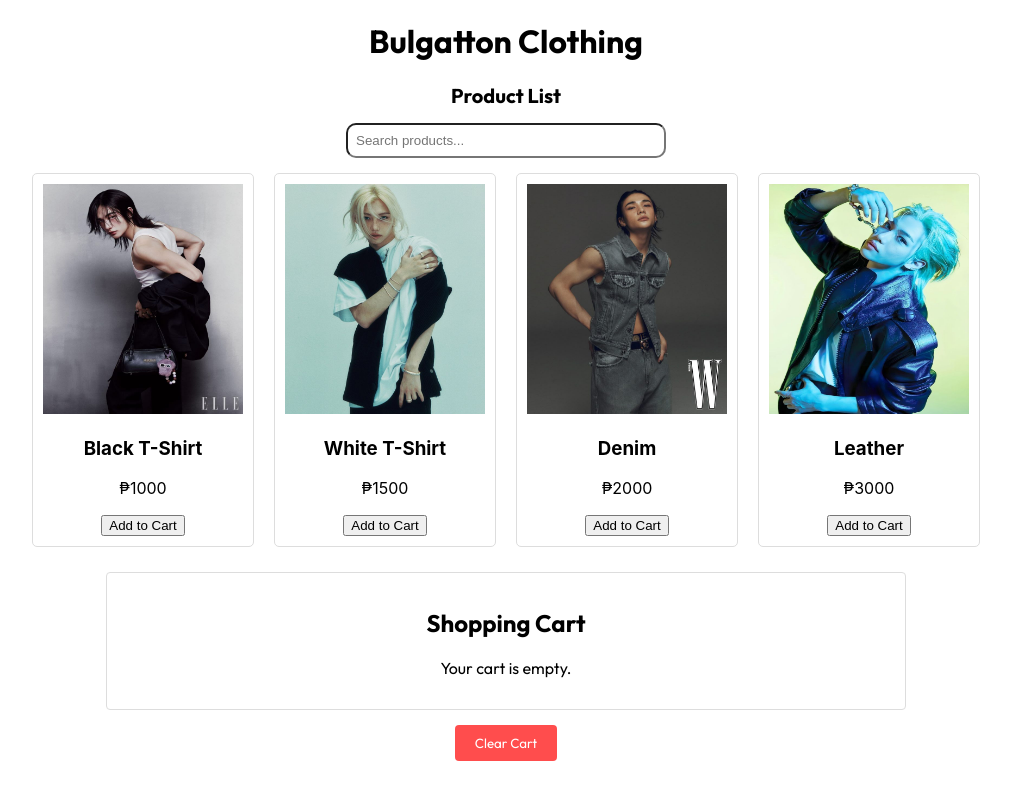
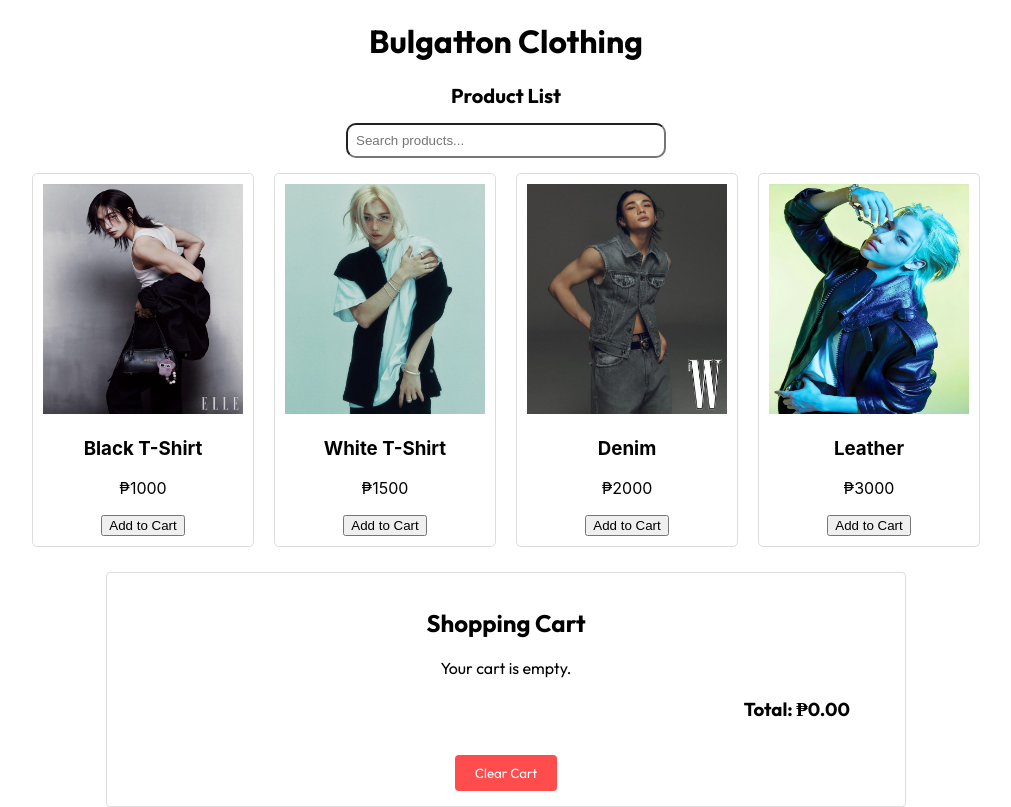
Before and after one commit to nclbrb/ActivityShop, a React (Create React App) app in the folder ecommerce/: page / in a window 1280 px wide. Shown: the whole page, without its empty margins (134-1145 px from the left). Built offline with nearby package versions, Linux system fonts and the light colour scheme.

Commit message:
Update App and Cart components to improve the cart display. Move total price calculation to Cart using componentDidUpdate.

```diff
--- a/ecommerce/src/App.js
+++ b/ecommerce/src/App.js
@@ -1,81 +1,62 @@
 import React, { Component } from 'react';
 import ProductList from './components/ProductList';
 import Cart from './components/Cart';
-import ClearCartButton from './components/ClearCartButton';
+
+const products = [
+  { id: 1, name: 'Black T-Shirt', price: 1000 },
+  { id: 2, name: 'White T-Shirt', price: 1500 },
+  { id: 3, name: 'Denim', price: 2000 },
+  { id: 4, name: 'Leather', price: 3000 }
+];
 
 class App extends Component {
   state = {
+    products: [],
     cart: [],
-    total: 0
   };
 
   componentDidMount() {
-    this.calculateTotal();
+    this.setState({ products });
   }
 
-  componentDidUpdate(prevProps, prevState) {
-    if (prevState.cart !== this.state.cart) {
-      this.calculateTotal();
-    }
-  }
-
-  addToCart = (product) => {
-    const existingItem = this.state.cart.find((item) => item.id === product.id);
-
+  handleAddToCart = (product) => {
+    const { cart } = this.state;
+    const existingItem = cart.find((item) => item.id === product.id);
     if (existingItem) {
-      this.setState((prevState) => ({
-        cart: prevState.cart.map((item) =>
-          item.id === product.id
-            ? { ...item, quantity: item.quantity + 1 }
-            : item
-        )
-      }));
+      this.setState({
+        cart: cart.map((item) =>
+          item.id === product.id ? { ...item, quantity: item.quantity + 1 } : item
+        ),
+      });
     } else {
-      this.setState((prevState) => ({
-        cart: [...prevState.cart, { ...product, quantity: 1 }]
-      }));
+      this.setState({
+        cart: [...cart, { ...product, quantity: 1 }],
+      });
     }
   };
 
-  updateQuantity = (id, newQuantity) => {
+  handleRemoveItem = (id) => {
     this.setState((prevState) => ({
-      cart: prevState.cart.map((item) =>
-        item.id === id ? { ...item, quantity: newQuantity } : item
-      )
+      cart: prevState.cart.filter((item) => item.id !== id),
     }));
   };
 
-  removeFromCart = (id) => {
-    this.setState((prevState) => ({
-      cart: prevState.cart.filter((item) => item.id !== id)
-    }));
-  };
-
-  clearCart = () => {
+  handleClearCart = () => {
     this.setState({ cart: [] });
   };
 
-  calculateTotal = () => {
-    const total = this.state.cart.reduce(
-      (total, product) => total + product.price * product.quantity,
-      0
-    );
-    this.setState({ total });
-  };
-
   render() {
+    const { products, cart } = this.state;
     return (
       <div style={{ textAlign: 'center', marginTop: '20px' }}>
         <h1 style={{ marginBottom: '-15px', fontFamily: 'Outfit' }}>Bulgatton Clothing</h1>
         <div style={{ display: 'flex', flexDirection: 'column', alignItems: 'center' }}>
-          <ProductList addToCart={this.addToCart} />
+          <ProductList products={products} addToCart={this.handleAddToCart} />
           <Cart
-            cart={this.state.cart}
-            total={this.state.total}
-            updateQuantity={this.updateQuantity}
-            removeFromCart={this.removeFromCart}
+            cart={cart}
+            onRemoveItem={this.handleRemoveItem}
+            onClearCart={this.handleClearCart}
           />
-          <ClearCartButton clearCart={this.clearCart} />
         </div>
       </div>
     );
--- a/ecommerce/src/components/Cart.js
+++ b/ecommerce/src/components/Cart.js
@@ -1,7 +1,36 @@
-import React from 'react';
+import React, { Component } from 'react';
 
-const Cart = ({ cart, total, updateQuantity, removeFromCart }) => (
-  <div style={{
+class Cart extends Component {
+  state = {
+    totalPrice: 0,
+  };
+
+  componentDidUpdate(prevProps) {
+    if (prevProps.cart !== this.props.cart) {
+      this.calculateTotal();
+    }
+  }
+
+  calculateTotal = () => {
+    const total = this.props.cart.reduce(
+      (acc, item) => acc + item.price * item.quantity,
+      0
+    );
+    this.setState({ totalPrice: total });
+  };
+
+  handleClearCart = () => {
+    this.props.onClearCart();
+    this.setState({ totalPrice: 0 });
+  };
+
+  render() {
+    const { cart, onRemoveItem } = this.props;
+    const { totalPrice } = this.state;
+    return (
+      <div
+        className="cart"
+        style={{
           marginTop: '-5px',
           textAlign: 'center',
           width: '60%',
@@ -12,15 +41,16 @@ const Cart = ({ cart, total, updateQuantity, removeFromCart }) => (
           borderRadius: '4px',
           padding: '15px',
           fontFamily: 'Outfit'
-  }}>
+        }}
+      >
         <h2>Shopping Cart</h2>
         {cart.length === 0 ? (
           <p>Your cart is empty.</p>
         ) : (
-      <div>
-        {cart.map((item, index) => (
-          <div
-            key={index}
+          <ul style={{ listStyle: 'none', padding: 0 }}>
+            {cart.map((item) => (
+              <li
+                key={item.id}
                 style={{
                   display: 'flex',
                   justifyContent: 'space-between',
@@ -32,16 +62,11 @@ const Cart = ({ cart, total, updateQuantity, removeFromCart }) => (
                   fontFamily: 'Outfit'
                 }}
               >
-           <p style={{ flex: 1, textAlign: 'left' }}>
-          {item.name} - <span style={{ fontWeight: 'bold' }}>₱{item.price * item.quantity}</span>
-          </p>
-
-            <div>
-              <button onClick={() => updateQuantity(item.id, item.quantity - 1)} disabled={item.quantity === 1}>-</button>
-              <span style={{ margin: '0 15px' }}>{item.quantity}</span>
-              <button onClick={() => updateQuantity(item.id, item.quantity + 1)}>+</button>
+                <span style={{ flex: 1, textAlign: 'left' }}>
+                  {item.name} - <span style={{ fontWeight: 'bold' }}>₱{(item.price * item.quantity).toFixed(2)}</span>
+                </span>
                 <button
-                onClick={() => removeFromCart(item.id)}
+                  onClick={() => onRemoveItem(item.id)}
                   style={{
                     padding: '5px 10px',
                     backgroundColor: '#ff4d4d',
@@ -50,19 +75,36 @@ const Cart = ({ cart, total, updateQuantity, removeFromCart }) => (
                     borderRadius: '4px',
                     cursor: 'pointer',
                     marginLeft: '15px',
-                  marginBottom: '-20px',
                     fontFamily: 'Outfit'
                   }}
                 >
                   Remove
                 </button>
+              </li>
+            ))}
+          </ul>
+        )}
+        <div>
+          <h3 style={{ textAlign: 'right', marginRight: '40px' }}>Total: ₱{totalPrice.toFixed(2)}</h3>
+          <button
+            onClick={this.handleClearCart}
+            style={{
+              padding: '10px 20px',
+              backgroundColor: '#ff4d4d',
+              color: '#fff',
+              border: 'none',
+              borderRadius: '4px',
+              cursor: 'pointer',
+              fontFamily: 'Outfit',
+              marginTop: '15px',
+            }}
+          >
+            Clear Cart
+          </button>
         </div>
       </div>
-        ))}
-        <h3 style={{ textAlign: 'right', marginRight: '40px' }}>Total: ₱{total}</h3>
-      </div>
-    )}
-  </div>
     );
+  }
+}
 
 export default Cart;
```
Lines whose indentation alone changed are shown as unchanged.
